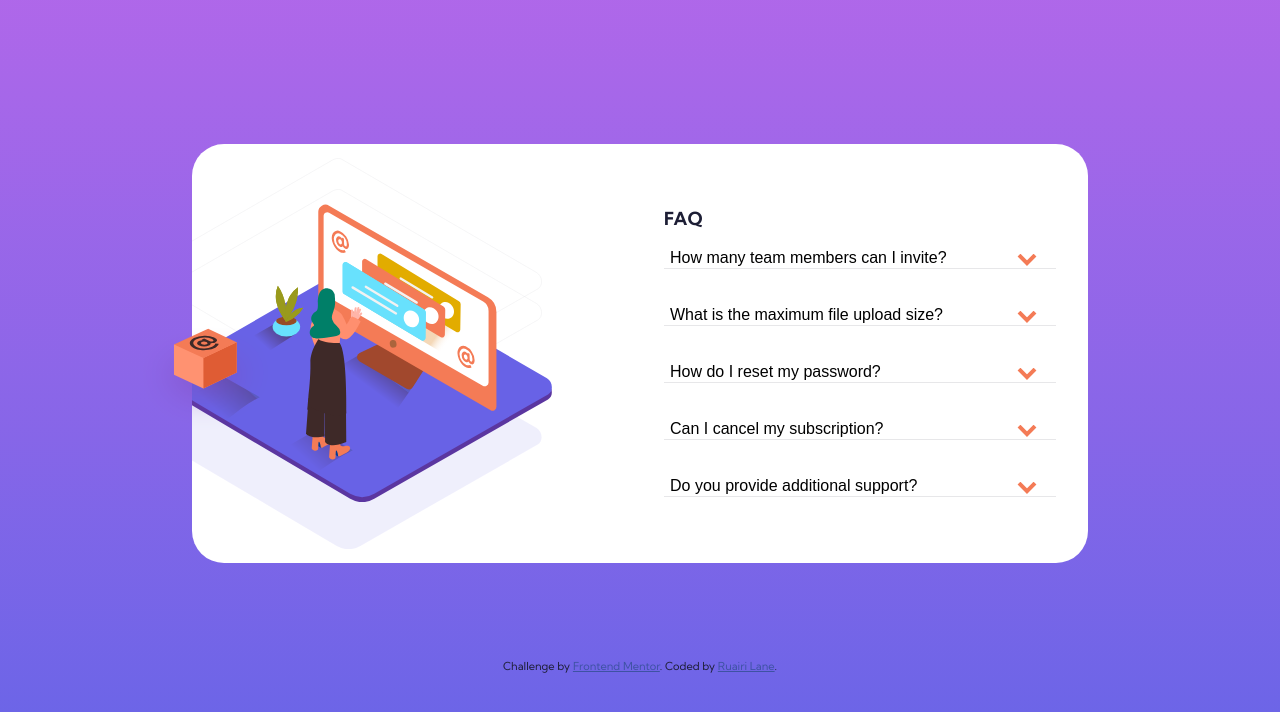
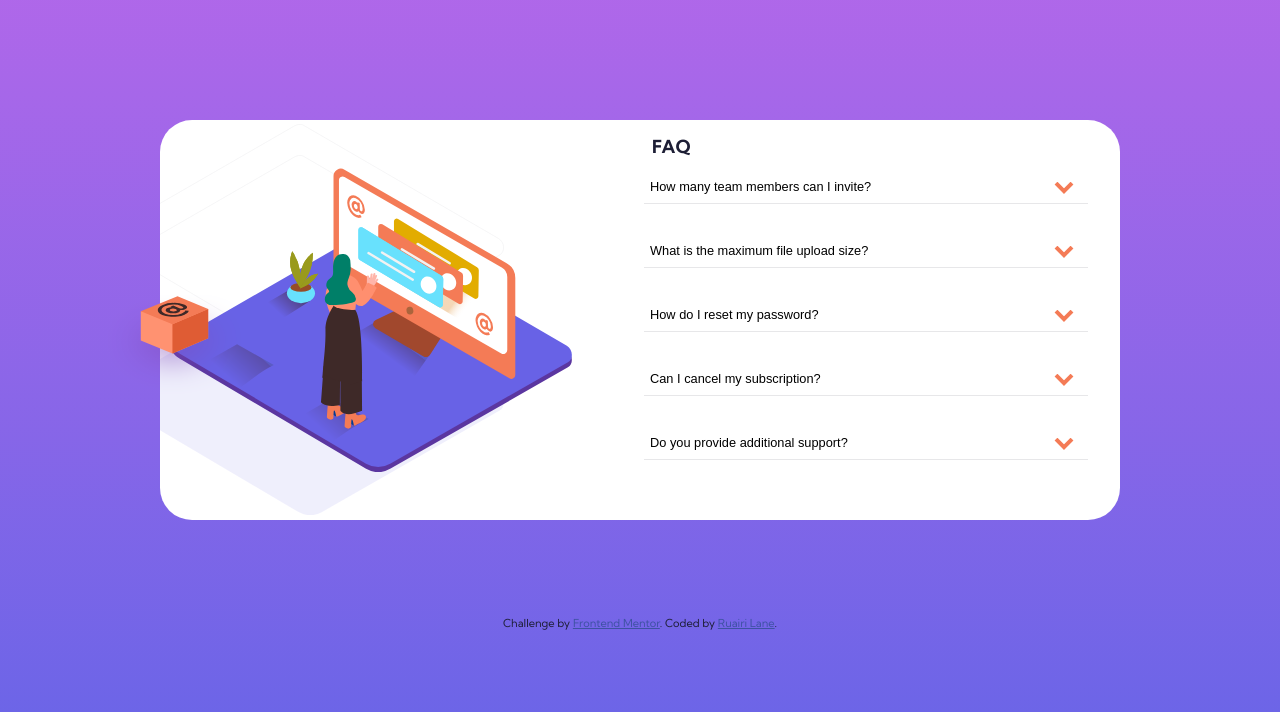
Before and after one commit to Ruairi7/Accordian, a plain HTML site: page index.html in a window 1280 px wide. Drawn offline with Linux system fonts and the light colour scheme.

Commit message:
Update style.css

```diff
--- a/style.css
+++ b/style.css
@@ -27,17 +27,17 @@ body {
     padding: 0;
     font-family: 'Kumbh Sans', sans-serif;
     font-size: 0.75rem;
-    padding: 3rem;
+    padding: 1.5rem;
     color: var(--text-blue);
 }
 .card {
     display: block;
         background: white;
         border-radius: 2rem;
-        max-width: 56rem;
-        margin:  6rem auto;
+        max-width: 60rem;
+        margin:  6rem 0 6rem 0;
         min-height: 25rem;
-        background-image: url('images/bg-pattern-mobile.svg');
+        background-image: url('/images/bg-pattern-mobile.svg');
         background-repeat: no-repeat;
         background-position: top center;
         color: var(--text-blue);
@@ -46,7 +46,7 @@ body {
 
 .card__image img {
     display: block;
-    src: url('images/illustration-woman-online-mobile.svg');
+    src: url('/images/illustration-woman-online-mobile.svg');
     width: 100%;
     height: auto;
     max-width: 15rem;
@@ -56,7 +56,7 @@ body {
 }
 
 .card__text {
-    padding: 3rem;
+    padding-left: 0.5rem;
     transform: translateY(-20%);
     color: var(--text-blue);
     font-weight: 400;
@@ -75,7 +75,7 @@ body {
     text-decoration: none;
     border: none;
     background: transparent;
-    font-size: 1rem;
+    font-size: 0.8rem;
     font-family: 'Kumbh', sans-serif;
     padding-right: 1.5em;
 
@@ -91,18 +91,17 @@ body {
     transform: scale(2);
 }
 
-.accordian__question::before button{
+.accordian__question::before {
     font-weight: 900;
 }
 
 
 
-.accordian__question::after button{
+.accordian__question::after {
     display: block;
     width: 1.2rem;
     height: 0.5rem;
     content: '';
-    font-weight: bolder;
     border: none;
 }
 
@@ -132,12 +131,16 @@ body {
     border-bottom: 1px solid var(--divider-blue);
 }
 
+h1 {
+    padding-left: 0.5rem;
+}
+
 @media (min-width: 56em) {
     .card {
+        position: relative;
         display: flex;
-        position: relative;
         margin: 6rem auto;
-        background-image: url(images/bg-pattern-desktop.svg);
+        background-image: url(/images/bg-pattern-desktop.svg);
         background-size: 25rem;
         background-repeat: no-repeat;
         background-position: -10% center;
@@ -156,7 +159,9 @@ body {
 
     }
 
+
     .card__text {
+        width: 100%;
         transform: translateY(0%);
         font-weight: 400;
     }
@@ -168,8 +173,8 @@ body {
 
     .card__image img {
         transform: translateX(-2rem);
-        overflow: hidden;
         max-width: 25rem;
+
     }
 
     .card__box {
```
